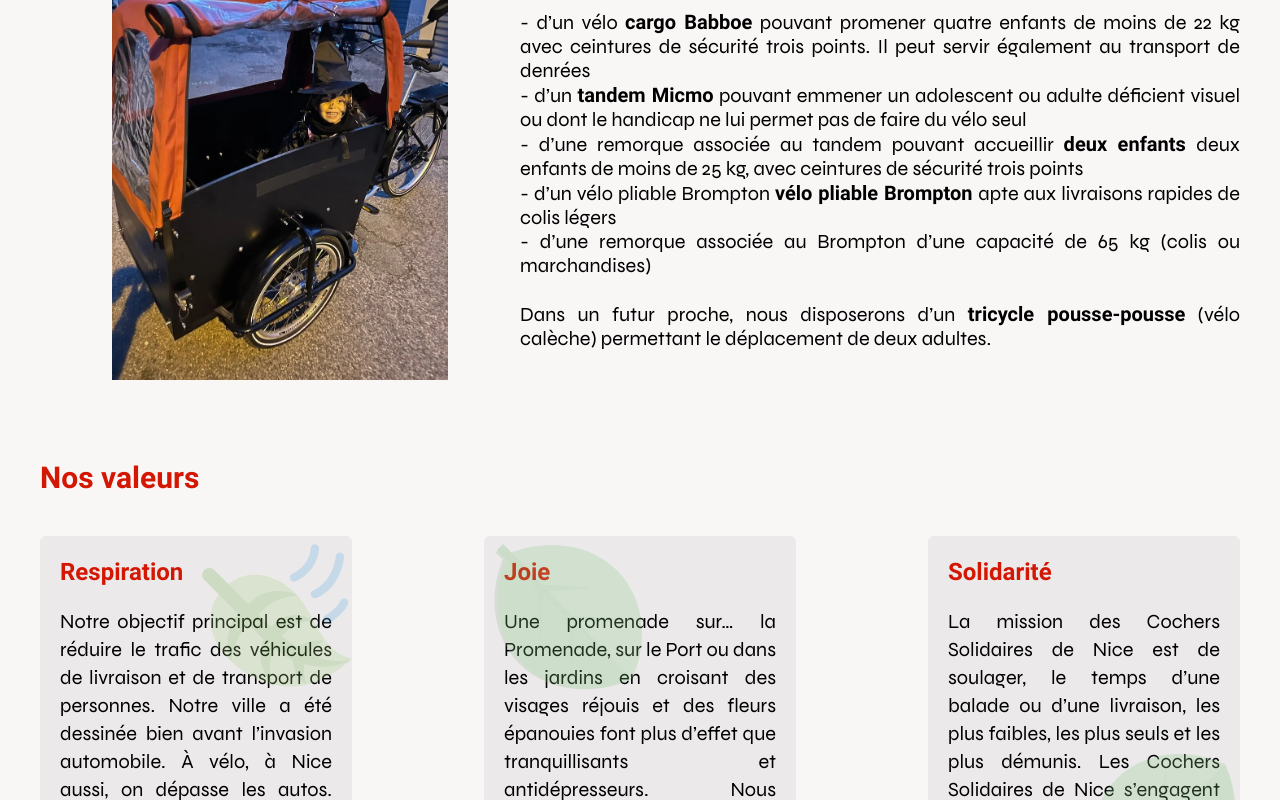
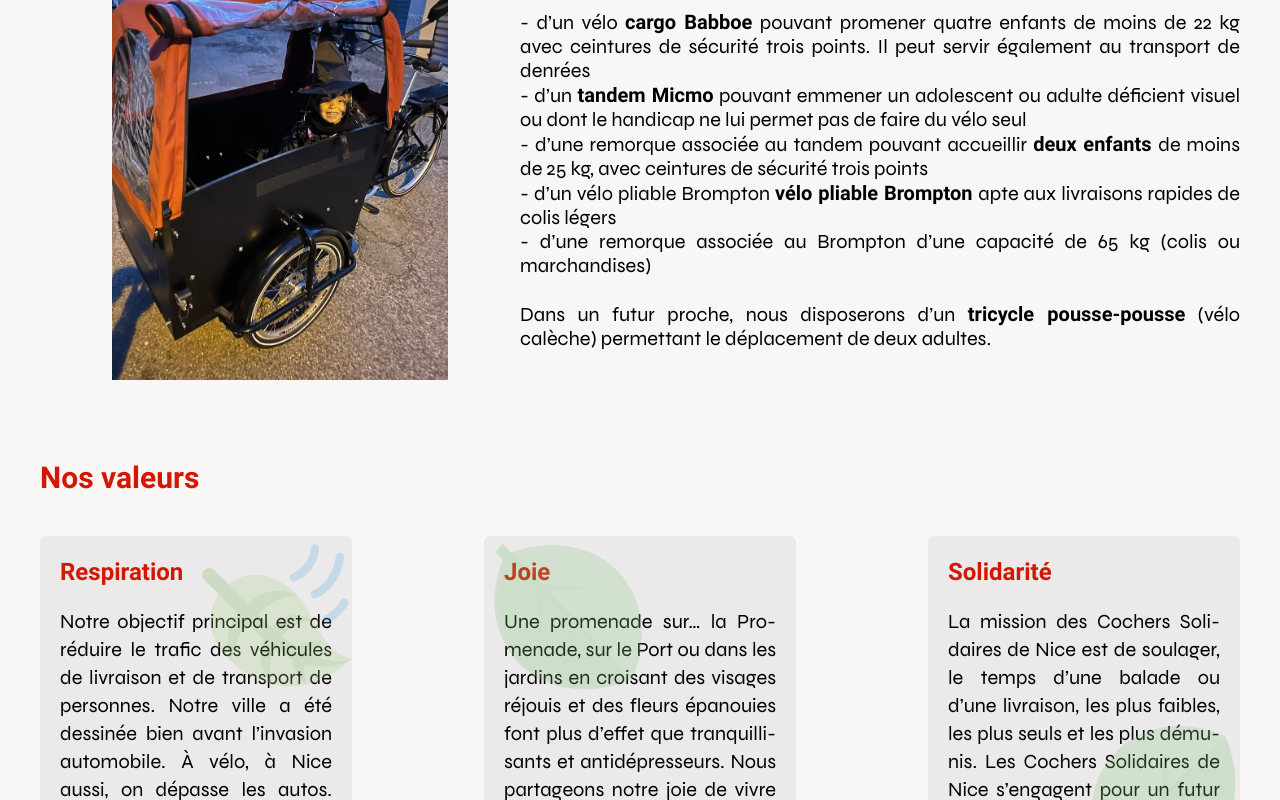
Before and after one commit to gotin23/les-cochers, a Next.js app: page / in a window 1280 px wide. Shown: the part 1780-2580 px from the top of the page. Built offline with nearby package versions, Linux system fonts and the light colour scheme.

Commit message:
feat:fix text on 'nos valeurs'

```diff
--- a/src/app/page.js
+++ b/src/app/page.js
@@ -109,8 +109,8 @@
                   du vélo seul{" "}
                 </li>
                 <li className="text-xl syne text-justify leading-6	">
-                  - d’une remorque associée au tandem pouvant accueillir <span className="roboto-bold"> deux enfants </span>deux enfants de moins de 25 kg, avec ceintures de
-                  sécurité trois points
+                  - d’une remorque associée au tandem pouvant accueillir <span className="roboto-bold"> deux enfants </span> de moins de 25 kg, avec ceintures de sécurité trois
+                  points
                 </li>
                 <li className="text-xl syne text-justify leading-6	">
                   {" "}
@@ -133,7 +133,7 @@
             <article className="w-[26%] bg-[#38363612] rounded-md p-5 text-justify relative lg:w-[30%] md:w-[100%] md:mb-5">
               <Image src={leafWindImage} width={150} alt="icon fleche du haut" className="absolute right-0 top-1 opacity-25" />
               <h4 className="text-2xl mb-5 text-red roboto-bold">Respiration</h4>
-              <p className="syne text-xl">
+              <p className="syne text-xl hyphens-auto	">
                 Notre objectif principal est de réduire le trafic des véhicules de livraison et de transport de personnes. Notre ville a été dessinée bien avant l’invasion
                 automobile. À vélo, à Nice aussi, on dépasse les autos. Revenons à la sagesse des cochers d’antan.
               </p>
@@ -141,14 +141,14 @@
             <article className="w-[26%] bg-[#38363612] rounded-md p-5 text-justify relative lg:w-[30%] md:w-[100%] md:mb-5">
               <Image src={leafImage} width={150} alt="icon fleche du haut" className="absolute left-2 top-2 rotate-90 opacity-25" />
               <h4 className="text-2xl mb-5 text-red roboto-bold">Joie</h4>
-              <p className="syne text-xl">
+              <p className="syne text-xl hyphens-auto	">
                 Une promenade sur… la Promenade, sur le Port ou dans les jardins en croisant des visages réjouis et des fleurs épanouies font plus d’effet que tranquillisants et
                 antidépresseurs. Nous partageons notre joie de vivre et de circuler les yeux grands ouverts dans notre cité.
               </p>
             </article>
             <article className="w-[26%]  bg-[#38363612] rounded-md p-5 text-justify relative lg:w-[30%] md:w-[100%]">
               <h4 className="text-2xl mb-5 text-red roboto-bold">Solidarité</h4>
-              <p className="syne text-xl">
+              <p className="syne text-xl hyphens-auto	">
                 La mission des Cochers Solidaires de Nice est de soulager, le temps d’une balade ou d’une livraison, les plus faibles, les plus seuls et les plus démunis. Les
                 Cochers Solidaires de Nice s’engagent pour un futur simple basé sur le partage et sur l’espoir..
               </p>
@@ -159,7 +159,7 @@
         {/* Nous contacter */}
         <section className="p-10 sm:p-5" id="contact">
           <h3 className="text-3xl  mb-10 text-red roboto-bold">Nous contacter</h3>
-          <p className="mb-10 text-xl syne text-justify leading-6	">
+          <p className="mb-10 text-xl syne  leading-6 text-auto">
             Si vous souhaitez nous <span className="roboto-bold">contacter par email</span> , n&apos;hésitez pas à nous écrire:
           </p>
           <div className="flex justify-between sm:flex-col">
```
